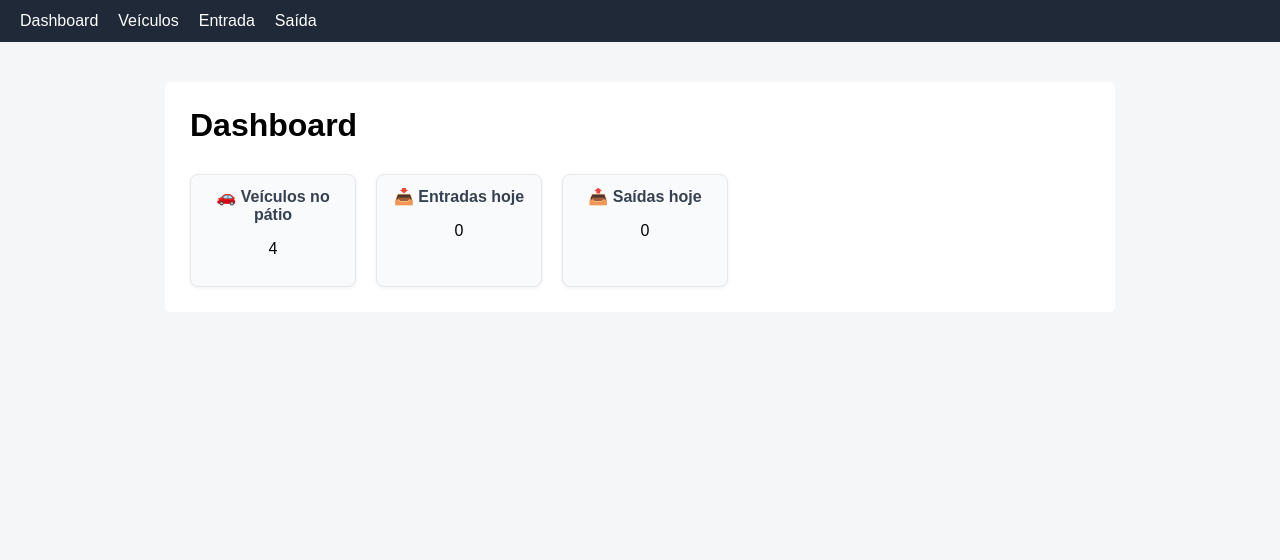
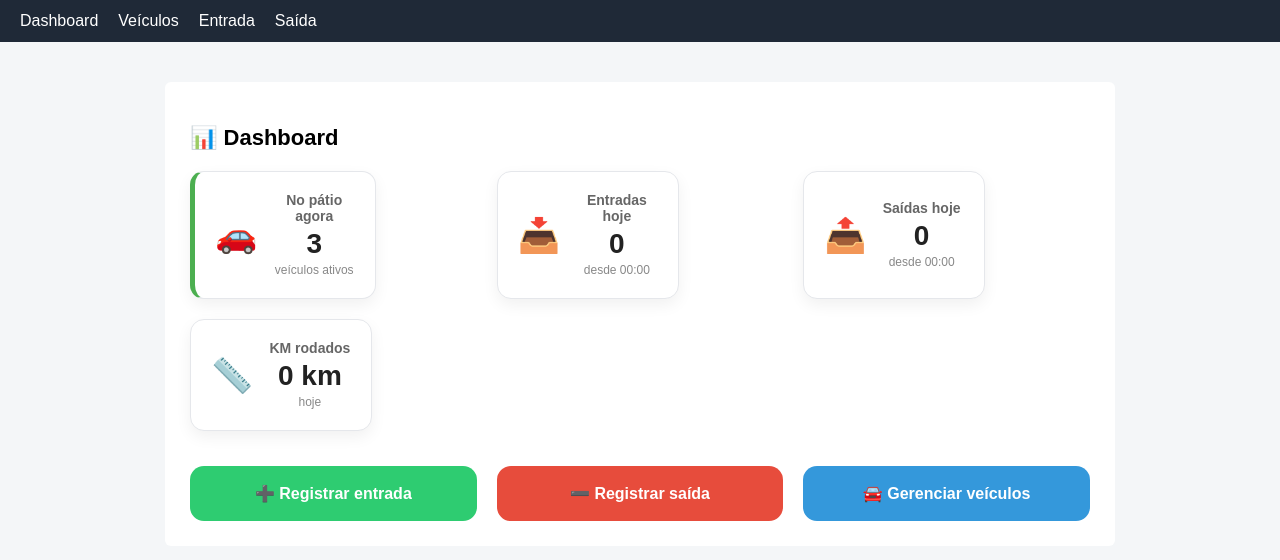
Before and after one commit to alessandrocamargo/devcontrol, a Flask app: page / in a window 1280 px wide. Shown: the top 560 px of the page. Run offline with Flask 3, Linux system fonts and the light colour scheme; data comes from the database, SQL or seed files in the repository.

Commit message:
feat: dashboard layout change

```diff
--- a/routes/dashboard.py
+++ b/routes/dashboard.py
@@ -1,15 +1,16 @@
 from flask import Blueprint, render_template
 from services.dashboard_service import get_dashboard_data
 
-dashboard_bp = Blueprint('dashboard', __name__)
+dashboard_bp = Blueprint("dashboard", __name__)
 
-@dashboard_bp.route('/')
+@dashboard_bp.route("/")
 def index():
-    veiculos_patio, entradas_hoje, saidas_hoje = get_dashboard_data()
+    veiculos_dentro, entradas_hoje, saidas_hoje, km_rodados = get_dashboard_data()
 
     return render_template(
-        'dashboard/index.html',
-        veiculos_patio=veiculos_patio,
+        "dashboard/index.html",
+        veiculos_dentro=veiculos_dentro,
         entradas_hoje=entradas_hoje,
-        saidas_hoje=saidas_hoje
+        saidas_hoje=saidas_hoje,
+        km_rodados=km_rodados
     )
--- a/routes/entradas.py
+++ b/routes/entradas.py
@@ -13,6 +13,7 @@ def entrada():
         veiculo_id = request.form["veiculo_id"]
         km_entrada = request.form["km_entrada"]
         data_hora = datetime.now().strftime("%Y-%m-%d %H:%M:%S")
+
 
         conn.execute(
             """
--- a/services/dashboard_service.py
+++ b/services/dashboard_service.py
@@ -1,36 +1,59 @@
 from database.db import get_db_connection
+from datetime import date
 
 def get_dashboard_data():
     conn = get_db_connection()
+    hoje = date.today().strftime("%Y-%m-%d")
 
+    # Entradas hoje
     entradas_hoje = conn.execute("""
         SELECT COUNT(*)
         FROM registros_veiculos
         WHERE tipo = 'entrada'
-        AND DATE(data_hora) = DATE('now')
-    """).fetchone()[0]
+        AND date(data_hora) = ?
+    """, (hoje,)).fetchone()[0]
 
+    # Saídas hoje
     saidas_hoje = conn.execute("""
         SELECT COUNT(*)
         FROM registros_veiculos
         WHERE tipo = 'saida'
-        AND DATE(data_hora) = DATE('now')
-    """).fetchone()[0]
+        AND date(data_hora) = ?
+    """, (hoje,)).fetchone()[0]
 
-    total_entradas = conn.execute("""
-        SELECT COUNT(*)
-        FROM registros_veiculos
-        WHERE tipo = 'entrada'
-    """).fetchone()[0]
+    # Veículos no pátio
+    veiculos_dentro = conn.execute("""
+    SELECT COUNT(*)
+    FROM veiculos v
+    WHERE NOT EXISTS (
+        SELECT 1
+        FROM registros_veiculos r2
+        WHERE r2.veiculo_id = v.id
+          AND r2.tipo = 'saida'
+          AND r2.data_hora > (
+              SELECT r1.data_hora
+              FROM registros_veiculos r1
+              WHERE r1.veiculo_id = v.id
+                AND r1.tipo = 'entrada'
+              ORDER BY r1.data_hora DESC
+              LIMIT 1
+          )
+    )
+""").fetchone()[0]
 
-    total_saidas = conn.execute("""
-        SELECT COUNT(*)
-        FROM registros_veiculos
-        WHERE tipo = 'saida'
-    """).fetchone()[0]
+
+    # KM rodados hoje
+    km_rodados = conn.execute("""
+    SELECT COALESCE(SUM(r2.km_saida - r1.km_entrada), 0)
+    FROM registros_veiculos r1
+    JOIN registros_veiculos r2
+      ON r1.veiculo_id = r2.veiculo_id
+    WHERE r1.tipo = 'entrada'
+      AND r2.tipo = 'saida'
+      AND date(r2.data_hora) = ?
+""", (hoje,)).fetchone()[0]
+
 
     conn.close()
 
-    veiculos_patio = total_entradas - total_saidas
-
-    return veiculos_patio, entradas_hoje, saidas_hoje
+    return veiculos_dentro, entradas_hoje, saidas_hoje, km_rodados
--- a/static/css/style.css
+++ b/static/css/style.css
@@ -199,3 +199,127 @@ button {
     width: 100%;
     box-sizing: border-box;
 }
+
+.dashboard-grid {
+  display: grid;
+  grid-template-columns: repeat(auto-fit, minmax(220px, 1fr));
+  gap: 20px;
+  margin-top: 20px;
+}
+
+.card {
+  background: #fff;
+  border-radius: 12px;
+  padding: 20px;
+  display: flex;
+  align-items: center;
+  gap: 15px;
+  box-shadow: 0 4px 10px rgba(0,0,0,0.06);
+  transition: transform 0.2s ease, box-shadow 0.2s ease;
+}
+
+.card:hover {
+  transform: translateY(-3px);
+  box-shadow: 0 8px 18px rgba(0,0,0,0.08);
+}
+
+.card .icon {
+  font-size: 32px;
+}
+
+.card h4 {
+  margin: 0;
+  font-size: 14px;
+  color: #666;
+}
+
+.card .value {
+  margin: 4px 0 0;
+  font-size: 28px;
+  font-weight: bold;
+  color: #222;
+}
+
+/* Destaque principal */
+.card.highlight {
+  border-left: 5px solid #4CAF50;
+}
+
+
+.page-title {
+  font-size: 22px;
+  margin-bottom: 20px;
+}
+
+.dashboard-grid {
+  display: grid;
+  grid-template-columns: repeat(auto-fit, minmax(240px, 1fr));
+  gap: 20px;
+}
+
+.card {
+  background: #fff;
+  border-radius: 14px;
+  padding: 20px;
+  display: flex;
+  gap: 16px;
+  align-items: center;
+  box-shadow: 0 6px 16px rgba(0,0,0,0.06);
+}
+
+.card small {
+  color: #888;
+  font-size: 12px;
+}
+
+.card .icon {
+  font-size: 34px;
+}
+
+.value {
+  font-size: 30px;
+  font-weight: bold;
+}
+
+.highlight {
+  border-left: 6px solid #2ecc71;
+}
+
+/* Ações rápidas */
+.quick-actions {
+  margin-top: 35px;
+  display: grid;
+  grid-template-columns: repeat(auto-fit, minmax(220px, 1fr));
+  gap: 20px;
+}
+
+.action-card {
+  padding: 18px;
+  border-radius: 14px;
+  text-align: center;
+  font-weight: bold;
+  text-decoration: none;
+  color: #fff;
+  transition: transform 0.2s ease, box-shadow 0.2s ease;
+}
+
+.action-card:hover {
+  transform: translateY(-4px);
+  box-shadow: 0 10px 20px rgba(0,0,0,0.15);
+}
+
+.success { background: #2ecc71; }
+.danger  { background: #e74c3c; }
+.info    { background: #3498db; }
+
+@media (max-width: 900px) {
+  .dashboard-grid {
+    grid-template-columns: repeat(2, 1fr);
+  }
+}
+
+@media (max-width: 500px) {
+  .dashboard-grid {
+    grid-template-columns: 1fr;
+  }
+}
--- a/templates/dashboard/index.html
+++ b/templates/dashboard/index.html
@@ -1,24 +1,55 @@
 {% extends 'base.html' %}
-{% block title %}DevControl{% endblock %}
+{% block title %}Devcontrol{% endblock %}
 {% block content %}
-<h1>Dashboard</h1>
+    <h2 class="page-title">📊 Dashboard</h2>
+    <section class="dashboard-grid">
+        <div class="card highlight">
+            <span class="icon">🚗</span>
+            <div>
+                <h4>No pátio agora</h4>
+                <p class="value">{{ veiculos_dentro }}</p>
+                <small>veículos ativos</small>
+            </div>
+        </div>
+    <div class="card">
+    <span class="icon">📥</span>
+    <div>
+      <h4>Entradas hoje</h4>
+      <p class="value">{{ entradas_hoje }}</p>
+      <small>desde 00:00</small>
+    </div>
+  </div>
 
-<div style="display:flex; gap:20px; margin-top:30px">
+  <div class="card">
+    <span class="icon">📤</span>
+    <div>
+      <h4>Saídas hoje</h4>
+      <p class="value">{{ saidas_hoje }}</p>
+      <small>desde 00:00</small>
+    </div>
+  </div>
 
-    <div class="card">
-        <h3>🚗 Veículos no pátio</h3>
-        <p>{{ veiculos_patio }}</p>
+  <div class="card">
+    <span class="icon">📏</span>
+    <div>
+      <h4>KM rodados</h4>
+      <p class="value">{{ km_rodados }} km</p>
+      <small>hoje</small>
     </div>
+  </div>
+</section>
 
-    <div class="card">
-        <h3>📥 Entradas hoje</h3>
-        <p>{{ entradas_hoje }}</p>
-    </div>
+<section class="quick-actions">
+  <a href="/entradas" class="action-card success">
+    ➕ Registrar entrada
+  </a>
 
-    <div class="card">
-        <h3>📤 Saídas hoje</h3>
-        <p>{{ saidas_hoje }}</p>
-    </div>
+  <a href="/saidas" class="action-card danger">
+    ➖ Registrar saída
+  </a>
 
-</div>
+  <a href="/veiculos/menu" class="action-card info">
+    🚘 Gerenciar veículos
+  </a>
+</section>
 {% endblock %}
```
